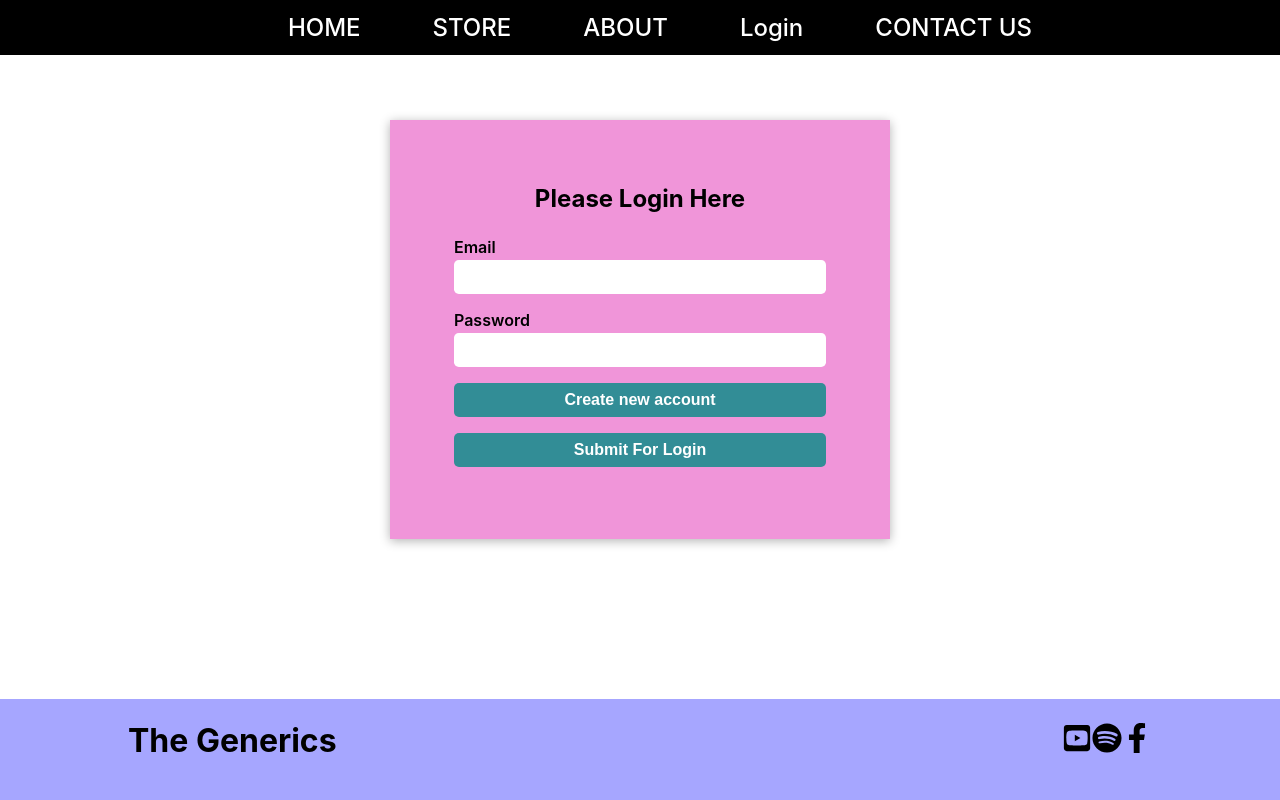
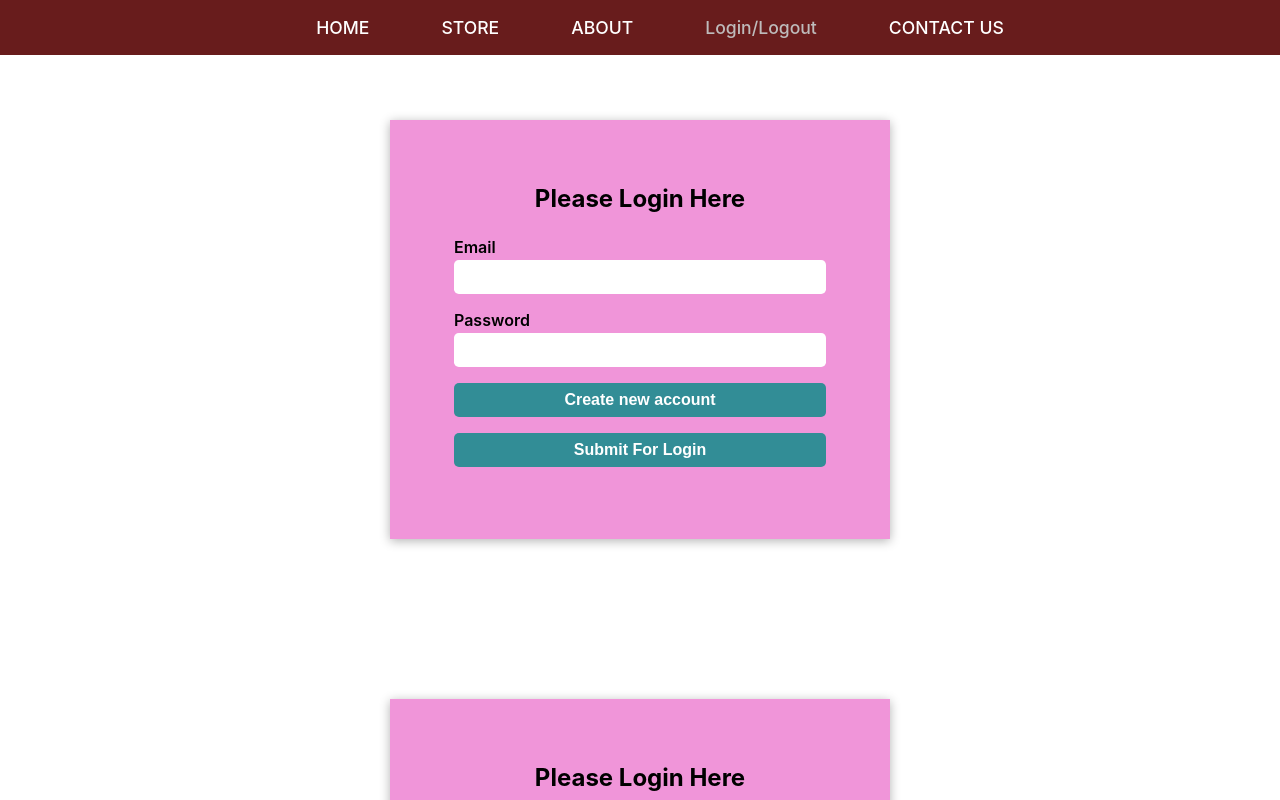
Before and after one commit to Suresh-Kumar-Lohar/S-Ecommerce-website, a React (Create React App) app: page /login in a window 1280 px wide. Shown: the top 800 px of the page. Built offline with nearby package versions, Linux system fonts and the light colour scheme.

Commit message:
ecommerce task-21

```diff
--- a/src/App.js
+++ b/src/App.js
@@ -1,23 +1,35 @@
+import { useContext } from 'react'
+import { Route, Redirect } from 'react-router-dom'
 import Footer from './components/Footer/Footer'
 import Header from './components/Header/Header'
 import CartProvider from './store/CartProvider'
-import { Route, Switch } from 'react-router-dom'
 import Store from './pages/Store'
 import Home from './pages/Home'
 import About from './pages/About'
 import ContactUs from './pages/ContactUs'
 import EachProduct from './pages/EachProduct'
 import LoginPage from './pages/LoginPage'
+import AuthContext from './store/auth-context'
 
 function App() {
+  const authCtx = useContext(AuthContext)
   return (
     <CartProvider>
       <Header />
+      <Route path='/' exact>
+        <Redirect to='/store' />
+      </Route>
+      {!authCtx.isLoggedIn && (
+        <Route path='/login'>
+          <LoginPage />
+        </Route>
+      )}
       <Route path='/home'>
         <Home />
       </Route>
       <Route path='/store'>
-        <Store />
+        {authCtx.isLoggedIn && <Store />}
+        {!authCtx.isLoggedIn && <Redirect to='/login' />}
       </Route>
       <Route path='/about'>
         <About />
@@ -26,10 +38,14 @@ function App() {
         <ContactUs />
       </Route>
       <Route path='/products/:productId'>
-        <EachProduct />
+        {authCtx.isLoggedIn && <EachProduct />}
+        {!authCtx.isLoggedIn && <Redirect to='/login' />}
       </Route>
       <Route path='/login'>
         <LoginPage />
+      </Route>
+      <Route path='*'>
+        <Redirect to='/' />
       </Route>
       <Footer />
     </CartProvider>
--- a/src/components/Content/Content.js
+++ b/src/components/Content/Content.js
@@ -1,5 +1,4 @@
 import React, { useContext } from 'react'
-import { Link } from 'react-router-dom'
 import classes from './Content.module.css'
 import Product from './Product'
 import CartContext from '../../store/cart-context'
@@ -22,7 +21,14 @@ const Content = (props) => {
           <Product key={each.title} item={each} />
         ))}
       </div>
-      <button className={classes.btn}>See the cart</button>
+      <button
+        className={classes.btn}
+        onClick={() => {
+          props.onClick()
+        }}
+      >
+        See the cart
+      </button>
     </div>
   )
 }
--- a/src/components/Header/Header.js
+++ b/src/components/Header/Header.js
@@ -1,6 +1,6 @@
 import React from 'react'
 import classes from './Header.module.css'
-import { Link } from 'react-router-dom'
+import { NavLink } from 'react-router-dom'
 // import CartContext from '../../store/cart-context'
 const Header = () => {
   // const cartCtx = useContext(CartContext)
@@ -10,19 +10,29 @@ const Header = () => {
       {/* <h4>E-commerce</h4> */}
       <ul className={classes.navList}>
         <li>
-          <Link to='/home'>HOME</Link>
+          <NavLink activeClassName={classes.active} to='/home'>
+            HOME
+          </NavLink>
         </li>
         <li>
-          <Link to='/store'>STORE</Link>
+          <NavLink activeClassName={classes.active} to='/store'>
+            STORE
+          </NavLink>
         </li>
         <li>
-          <Link to='/about'>ABOUT</Link>
+          <NavLink activeClassName={classes.active} to='/about'>
+            ABOUT
+          </NavLink>
         </li>
         <li>
-          <Link to='/login'>Login</Link>
+          <NavLink activeClassName={classes.active} to='/login'>
+            Login/Logout
+          </NavLink>
         </li>
         <li>
-          <Link to='/contact'>CONTACT US</Link>
+          <NavLink activeClassName={classes.active} to='/contact'>
+            CONTACT US
+          </NavLink>
         </li>
       </ul>
     </header>
--- a/src/components/Header/Header.module.css
+++ b/src/components/Header/Header.module.css
@@ -7,12 +7,12 @@
   width: 100%;
   justify-content: center;
   align-items: center;
-  background: black;
+  background: rgb(104, 28, 28);
   font-weight: 500;
   margin: 0;
   border-bottom: 1px solid white;
   z-index: 10;
-  font-size: 1.5rem;
+  font-size: 1.1rem;
 }
 
 .navList {
@@ -30,6 +30,10 @@ li {
   cursor: pointer;
 }
 
+.navList a.active {
+  color: rgb(190, 187, 187);
+}
+
 h4 {
   margin-left: 2rem;
   cursor: pointer;
--- a/src/index.js
+++ b/src/index.js
@@ -3,13 +3,16 @@ import ReactDOM from 'react-dom/client'
 import { BrowserRouter } from 'react-router-dom'
 import './index.css'
 import App from './App'
+import { AuthContextProvider } from './store/auth-context'
 import reportWebVitals from './reportWebVitals'
 
 const root = ReactDOM.createRoot(document.getElementById('root'))
 root.render(
-  <BrowserRouter>
-    <App />
-  </BrowserRouter>
+  <AuthContextProvider>
+    <BrowserRouter>
+      <App />
+    </BrowserRouter>
+  </AuthContextProvider>
 )
 
 // If you want to start measuring performance in your app, pass a function
--- a/src/pages/LoginPage.js
+++ b/src/pages/LoginPage.js
@@ -1,7 +1,11 @@
-import React, { useState } from 'react'
+import React, { useState, useContext } from 'react'
 import classes from './LoginPage.module.css'
+import AuthContext from '../store/auth-context'
+import { useHistory } from 'react-router-dom'
 
 const LoginPage = () => {
+  const authCtx = useContext(AuthContext)
+  const history = useHistory()
   const [isLogin, setIsLogin] = useState(true)
   const [isLoading, setIsLoading] = useState(false)
   const [userName, setUserName] = useState('')
@@ -38,7 +42,9 @@ const LoginPage = () => {
       setIsLoading(false)
       if (resp.ok) {
         const data = await resp.json()
+        authCtx.login(data.idToken)
         console.log(data)
+        history.replace('/store')
       } else {
         let errorMessage = 'Authentication failed'
         const data = await resp.json()
@@ -94,6 +100,9 @@ const LoginPage = () => {
             <b>Sending Requests...</b>
           </p>
         )}
+        {authCtx.isLoggedIn && (
+          <button onClick={() => authCtx.logout()}>Logout</button>
+        )}
       </div>
     </form>
   )
--- /dev/null
+++ b/src/store/auth-context.js
@@ -0,0 +1,42 @@
+import React, { useState } from 'react'
+
+const AuthContext = React.createContext({
+  token: '',
+  isLoggedIn: false,
+  login: (token) => {},
+  logout: () => {},
+})
+
+export const AuthContextProvider = (props) => {
+  const initToken = localStorage.getItem('token')
+  const [token, setToken] = useState(initToken)
+
+  const userIsLoggedIn = !!token
+
+  const loginHandler = (token) => {
+    setToken(token)
+    localStorage.setItem('token', token)
+  }
+
+  const logoutHandler = () => {
+    // console.log(token)
+    setToken(null)
+    // console.log(token)
+    localStorage.removeItem('token')
+  }
+
+  const contextValue = {
+    token: token,
+    isLoggedIn: userIsLoggedIn,
+    login: loginHandler,
+    logout: logoutHandler,
+  }
+
+  return (
+    <AuthContext.Provider value={contextValue}>
+      {props.children}
+    </AuthContext.Provider>
+  )
+}
+
+export default AuthContext
```
